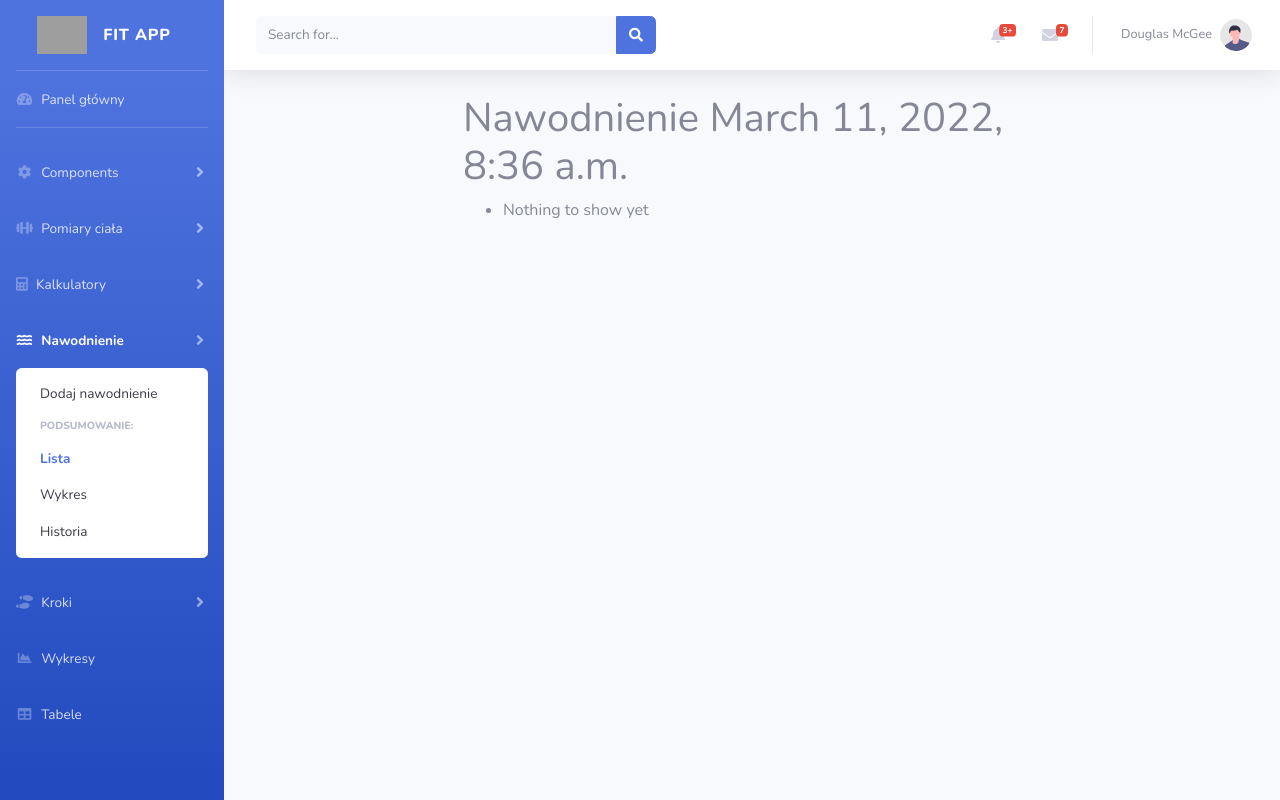
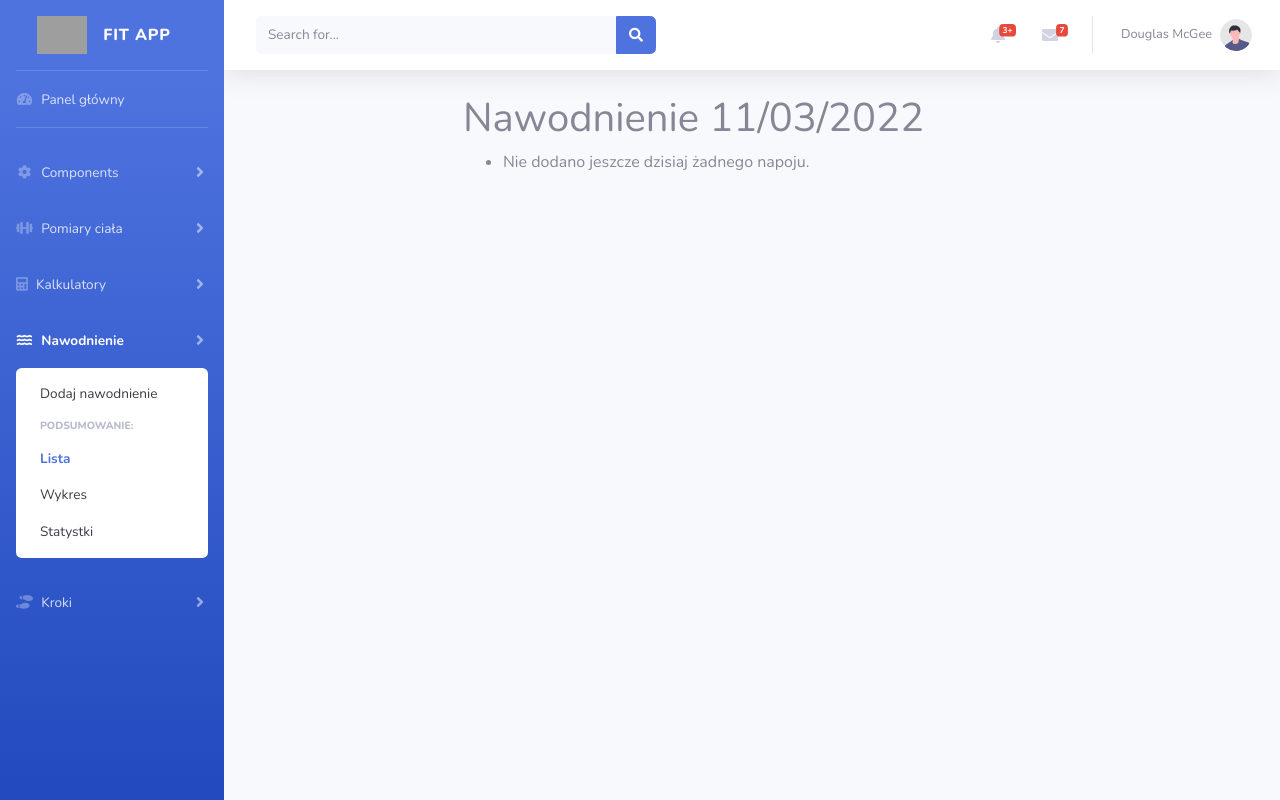
Before and after one commit to FitApp-PZ/FitApp, a Django app: page /hydration/water_list/ in a window 1280 px wide. Run offline with Django 4.2, Linux system fonts and the light colour scheme; the visitor is signed in with stand-in values (Sample User, id 1); data that the repository does not hold is empty; some libraries are stand-ins or nearby versions; grey boxes are pictures that could not be loaded.

Commit message:
Fix problems with hydration_list

```diff
--- a/fit_app/hydration/views.py
+++ b/fit_app/hydration/views.py
@@ -20,7 +20,7 @@ class WaterListView(ListView):
     model = Water
     paginate_by = 100
     template_name = 'hydration/hydration_list.html'
-    ewater_datetra_contewater_datet = {'list_what': 'water', 'today': date.today().strftime("%d/%m/%Y")}
+    extra_context = {'list_what': 'water', 'today': date.today().strftime("%d/%m/%Y")}
 
     def get_queryset(self):
         user = self.request.user
@@ -31,7 +31,7 @@ class WaterListView(ListView):
 class WaterDetailView(DetailView):
     model = Water
     template_name = 'hydration/hydration_detail.html'
-    ewater_datetra_contewater_datet = {'detail_what': 'water'}
+    extra_context = {'detail_what': 'water'}
 
     def get_queryset(self):
         user = self.request.user
@@ -41,7 +41,7 @@ class WaterCreateView(CreateView):
     model = Water
     form_class = WaterForm
     template_name = 'hydration/hydration_form.html'
-    ewater_datetra_contewater_datet = {'header': 'Dodaj napój'}
+    extra_context = {'header': 'Dodaj napój'}
 
     def form_valid(self, form):
         self.object = form.save(commit=False)
@@ -62,7 +62,7 @@ class WaterUpdateView(UpdateView):
     model = Water
     form_class = WaterForm
     template_name = 'hydration/hydration_form.html'
-    ewater_datetra_contewater_datet = {'header': 'Update water'}
+    extra_context = {'header': 'Update water'}
 
     def get_queryset(self):
         user = self.request.user
@@ -75,7 +75,7 @@ class WaterUpdateView(UpdateView):
 class WaterDeleteView(DeleteView):
     model = Water
     template_name = 'hydration/hydration_confirm_delete.html'
-    ewater_datetra_contewater_datet = {'delete_what': 'Water'}
+    extra_context = {'delete_what': 'Water'}
 
     def get_queryset(self):
         user = self.request.user
--- a/fit_app/templates/base.html
+++ b/fit_app/templates/base.html
@@ -192,7 +192,7 @@
                 <h6 class="collapse-header">Podsumowanie:</h6>
                 <a class="collapse-item{% if page_path == hydration_water_list %} active{% endif %}" href="{{ hydration_water_list }}">Lista</a>
                 <a class="collapse-item{% if page_path == hydration_water_chart %} active{% endif %}" href="{{ hydration_water_chart }}">Wykres</a>
-                <a class="collapse-item{% if page_path == hydration_water_history %} active{% endif %}" href="{{ hydration_water_history }}">Historia</a>
+                <a class="collapse-item{% if page_path == hydration_water_history %} active{% endif %}" href="{{ hydration_water_history }}">Statystki</a>
               </div>
             </div>
           </li>
@@ -227,21 +227,7 @@
           </div>
         </li>
 
-        <!-- Nav Item - Charts -->
-        <li class="nav-item">
-            <a class="nav-link" href="charts.html">
-              <i class="fas fa-fw fa-chart-area"></i>
-              <span>Wykresy</span></a
-            >
-          </li>
 
-        <!-- Nav Item - Tables -->
-        <li class="nav-item">
-          <a class="nav-link" href="tables.html">
-            <i class="fas fa-fw fa-table"></i>
-            <span>Tabele</span></a
-          >
-        </li>
 
 
       </ul>
--- a/fit_app/templates/hydration/hydration_detail.html
+++ b/fit_app/templates/hydration/hydration_detail.html
@@ -8,7 +8,6 @@
         <ul>
             <li>Data: {{ object.date|date:"d/m/y" }}</li>
             <li>Wartość: {{ object.get_value_display }}</li>
-            <li>Wartość_rel: {{ object.real_value }}</li>
 
         </ul>
 
--- a/fit_app/templates/hydration/hydration_form.html
+++ b/fit_app/templates/hydration/hydration_form.html
@@ -8,7 +8,7 @@
         <h1>Dodaj napój</h1>
         <form method="post">{% csrf_token %}
             {{ form|crispy }}
-            <input type="submit" value="Submit">
+            <input type="submit" value="Dodaj">
         </form>
 
       </div>
--- a/fit_app/templates/hydration/hydration_list.html
+++ b/fit_app/templates/hydration/hydration_list.html
@@ -15,7 +15,7 @@
                 </a>
             </li>
           {% empty %}
-            <li>Nothing to show yet</li>
+            <li>Nie dodano jeszcze dzisiaj żadnego napoju.</li>
           {% endfor %}
         </ul>
 
```
